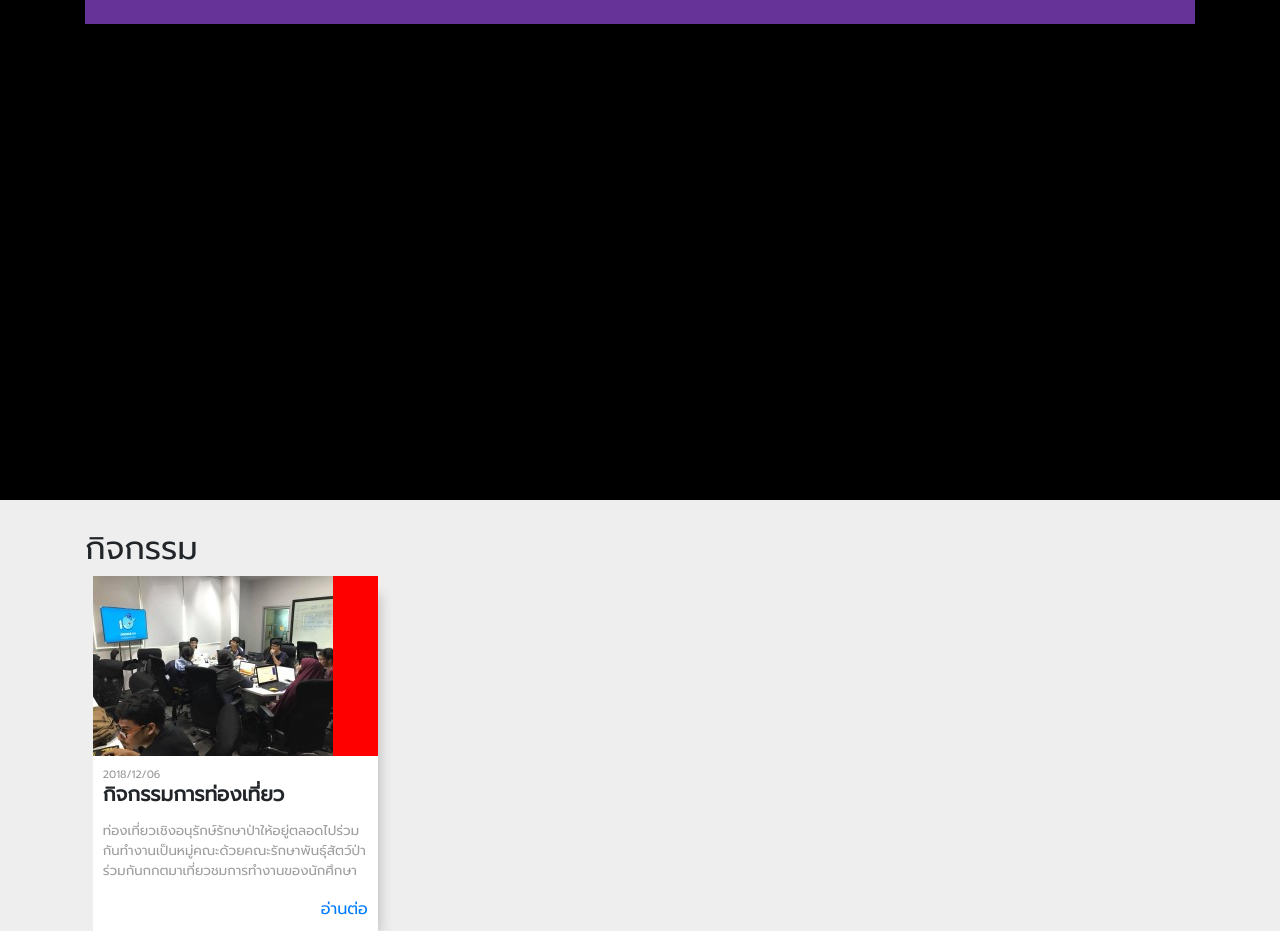
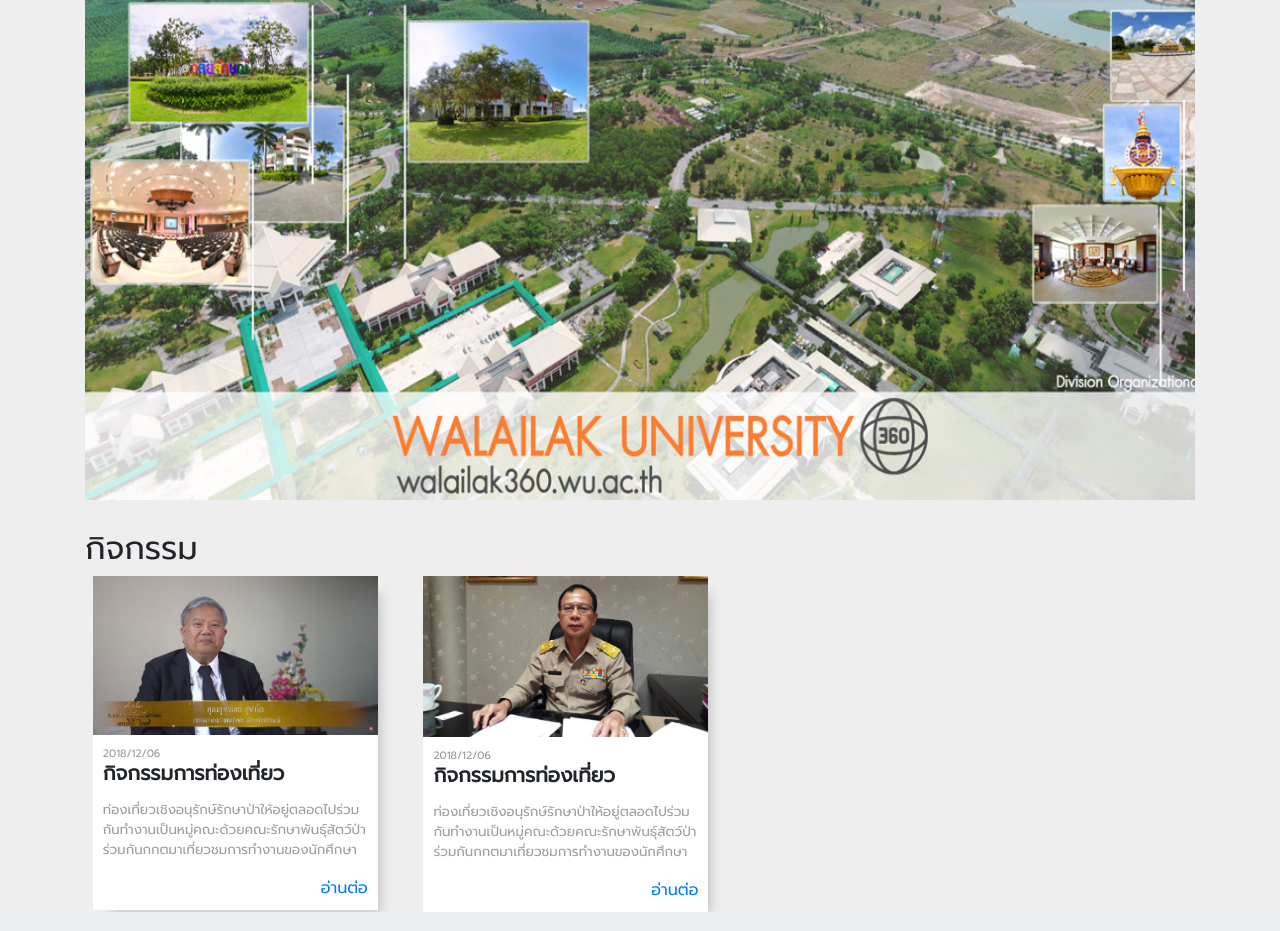
Before and after one commit to Tawan10/activity, a CodeIgniter app: the page made by application/views/homepage.php in a window 1280 px wide. Shown: the part 56-987 px from the top of the page. Run offline with CodeIgniter, Linux system fonts and the light colour scheme.

Commit message:
add image edit homepage image chage image homepage

```diff
--- a/application/views/certificate.php
+++ b/application/views/certificate.php
@@ -14,13 +14,13 @@
 
         <div class="box1">
             <div class="wrapper-img">
-                <img src="<?php echo base_url();?>img/cer2.jpeg" >
+                <img src="<?php echo base_url();?>assets/img/cer2.jpeg" >
 
             </div>
         </div>
         <div class="box1">
             <div class="wrapper-img">
-                <img src="<?php echo base_url();?>img/cer2.jpeg" >
+                <img src="<?php echo base_url();?>assets/img/cer2.jpeg" >
 
             </div>
         </div>
--- a/application/views/homepage.php
+++ b/application/views/homepage.php
@@ -58,7 +58,7 @@
               <div class="banner-middle">
                         <div class="container">
                                 <div class="banner-middle-image">
-                                        <img src="#" alt="" >
+                                        <img src="<?php echo base_url();?>assets/img/test5.png" alt="" >
                                 </div>
                         </div>
               </div>
@@ -69,7 +69,27 @@
 
                         <div class="card-board col-md-3 nopadding">
                                 <div class="img-in-board">
-                                        <img src="<?php echo base_url();?>assets/img/hp_01.jpg" alt="">
+                                        <img src="<?php echo base_url();?>assets/img/test1.jpg" alt="">
+                                </div>
+
+                                <div class="padding-card-board">
+                                                <div class="time-in-board">2018/12/06</div>
+                                                <div class="head-in-board">
+                                                        <h1 class="h1-text-in-head">
+                                                                กิจกรรมการท่องเที่ยว
+                                                        </h1>
+                                                </div>
+                                                <div class="content-in-board">
+                                                        <p class="text-in-content">
+                                                            ท่องเที่ยวเชิงอนุรักษ์รักษาป่าให้อยู่ตลอดไปร่วมกันทำงานเป็นหมู่คณะด้วยคณะรักษาพันธุ์สัตว์ป่าร่วมกันกกตมาเที่ยวชมการทำงานของนักศึกษา
+                                                        </p>
+                                                </div>
+                                                <a href="#""><div class="see-more-in-board">อ่านต่อ</div></a>
+                                </div>
+                        </div>
+                        <div class="card-board col-md-3 nopadding">
+                                <div class="img-in-board">
+                                        <img src="<?php echo base_url();?>assets/img/test2.jpg" alt="">
                                 </div>
 
                                 <div class="padding-card-board">
--- a/assets/homepage.css
+++ b/assets/homepage.css
@@ -4,8 +4,14 @@
 }
 .img-in-board{
     width: 100%;
-    height: 180px;
-    background-color: red;
+    height: auto;
+
+
+}
+.img-in-board img{
+    width: 285px;
+    height: auto;
+
 
 }
 .card-board{
@@ -51,13 +57,20 @@
 .banner-middle{
     width: 100%;
     height: 500px;
-    background-color: black;
+
     margin-bottom: 30px;
 }
 .banner-middle-image{
     width: 100%;
-    height: 100%;
+    height: auto;
+
     background-color: rebeccapurple;
+}
+.banner-middle-image img{
+    max-width: 100%;
+    height: 500px;
+    background-image: none;
+
 }
 .positon-navbar{
 
```
Also changed, not shown: assets/img/cer2.jpeg (renamed from img/cer2.jpeg), assets/img/cert-1.jpg (renamed from img/cert-1.jpg), assets/img/test1.jpg (added), assets/img/test2.jpg (added), assets/img/test3.jpg (added), assets/img/test4.jpg (added), assets/img/test5.png (added).
